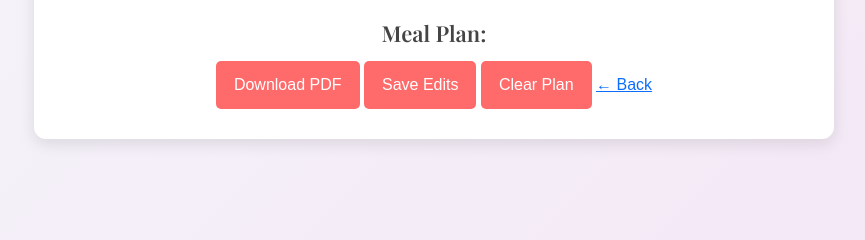
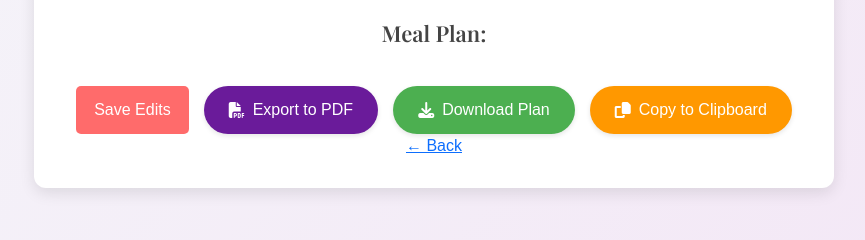
Before and after one commit to yanetniguse/Smart-Meal-Planner-Based-on-Dietary-Preferences-org, a Flask app: template templates/results.html in a window 1280 px wide. Shown: the part 378-618 px from the top of the page, without its empty margins (206-1071 px from the left). Run offline with Flask 2, Linux system fonts and the light colour scheme; the template is opened without the code that fills it, so the values that code supplies are empty.

Commit message:
Update results.html
Signed-off-by: Yanet Niguse Tesfay <85760758+yanetniguse@users.noreply.github.com>

```diff
--- a/templates/results.html
+++ b/templates/results.html
@@ -463,22 +463,43 @@
 
     <link rel="stylesheet" href="{{ url_for('static', filename='style.css') }}">
     <script>
-        // Function to download PDF
-        function downloadPDF() {
-            fetch('/download_pdf', {
-                method: 'POST',
-                headers: { 'Content-Type': 'application/json' },
-                body: JSON.stringify({ meal_plan: {{ meal_plan|tojson }} })
-            })
-            .then(res => res.blob())
-            .then(blob => {
-                const link = document.createElement('a');
-                link.href = window.URL.createObjectURL(blob);
-                link.download = "meal_plan.pdf";
-                link.click();
-            })
-            .catch(error => alert('Error downloading PDF: ' + error));
-        }
+
+function downloadPlan() {
+          const element = document.getElementById("plan-container");
+          const planText = element.innerText;
+          const blob = new Blob([planText], { type: 'text/plain' });
+          const url = URL.createObjectURL(blob);
+          const a = document.createElement('a');
+          a.href = url;
+          a.download = "nutriguide_meal_plan.txt";
+          a.click();
+          URL.revokeObjectURL(url);
+
+          // Show feedback
+          alert('Meal plan downloaded successfully!');
+      }
+
+      function copyToClipboard() {
+          const element = document.getElementById("plan-container");
+          const range = document.createRange();
+          range.selectNode(element);
+          window.getSelection().removeAllRanges();
+          window.getSelection().addRange(range);
+          document.execCommand('copy');
+          window.getSelection().removeAllRanges();
+
+          // Show feedback
+          const originalText = event.target.innerHTML;
+          event.target.innerHTML = '<i class="fas fa-check"></i> Copied!';
+	  setTimeout(() => {
+	      event.target.innerHTML = originalText;
+	  }, 2000);
+      }
+
+      // Add animation class when page loads
+      document.addEventListener('DOMContentLoaded', function() {
+	  document.body.classList.add('loaded');
+      });
 
         // Function to save edited meal plan
         async function saveEdits() {
@@ -503,15 +524,6 @@
 
             const data = await res.json();
             alert(data.message);  // Display the response message
-        }
-
-        // Function to clear the meal plan
-        async function clearPlan() {
-            const confirmation = confirm("Are you sure you want to clear the meal plan?");
-            if (confirmation) {
-                await fetch('/clear_plan', { method: 'POST' });
-                location.reload();  // Reload page to reset meal plan
-            }
         }
     </script>
   </head>
@@ -539,9 +551,21 @@
         </div>
     {% endfor %}
 
-    <button onclick="downloadPDF()">Download PDF</button>
-    <button onclick="saveEdits()">Save Edits</button>
-    <button onclick="clearPlan()">Clear Plan</button>
+
+      <!-- Action Buttons -->
+      <div class="action-buttons">
+        <button onclick="saveEdits()">Save Edits</button>
+	<button onclick="window.print()" class="btn btn-primary">
+	  <i class="fas fa-file-pdf"></i> Export to PDF
+	</button>
+	<button onclick="downloadPlan()" class="btn btn-success">
+	  <i class="fas fa-download"></i> Download Plan
+	</button>
+	<button onclick="copyToClipboard()" class="btn btn-accent">
+	  <i class="fas fa-copy"></i> Copy to Clipboard
+	</button>
+      </div>
+
 
     <a href="/">← Back</a>
 </div>
```
